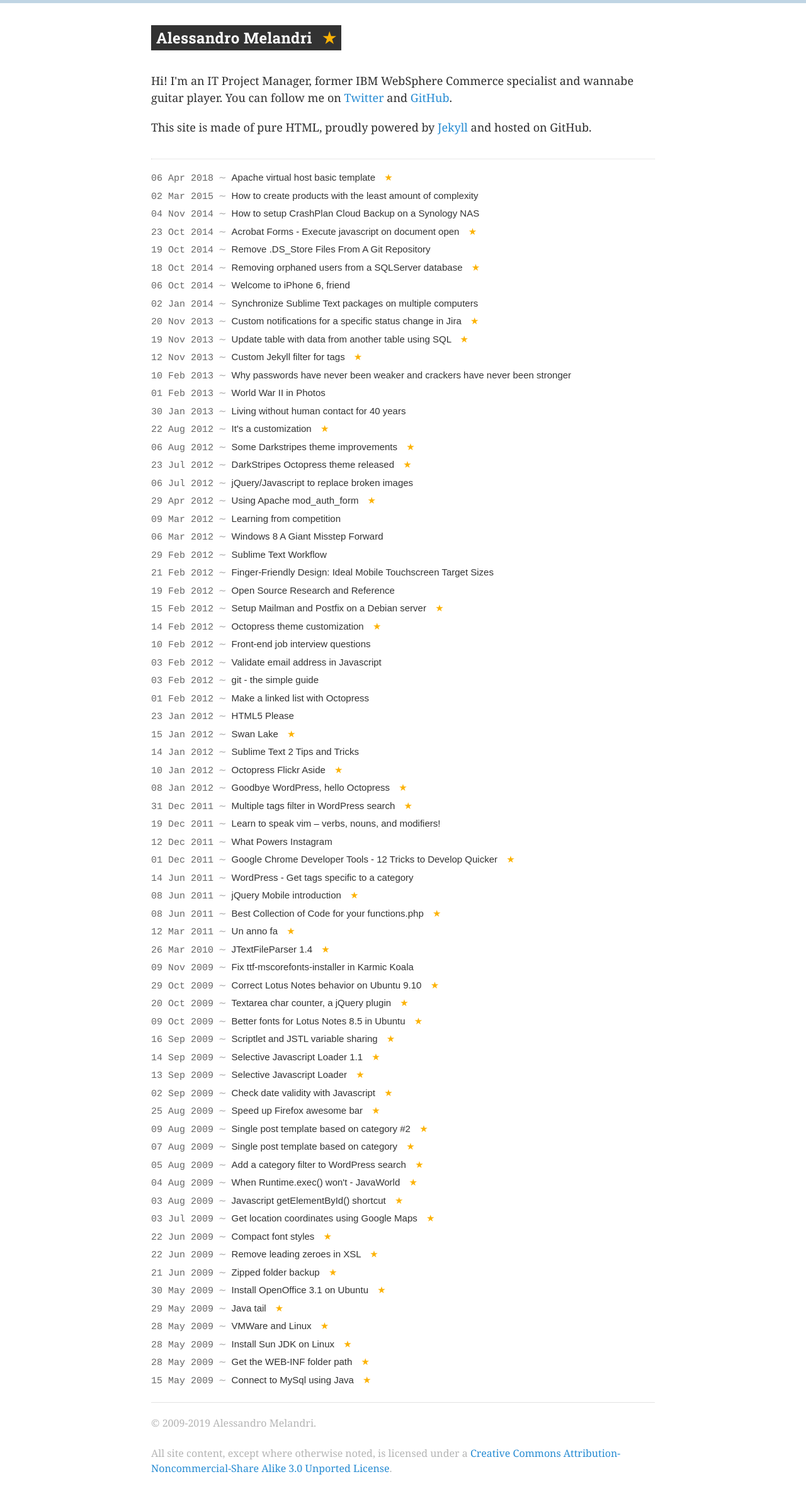
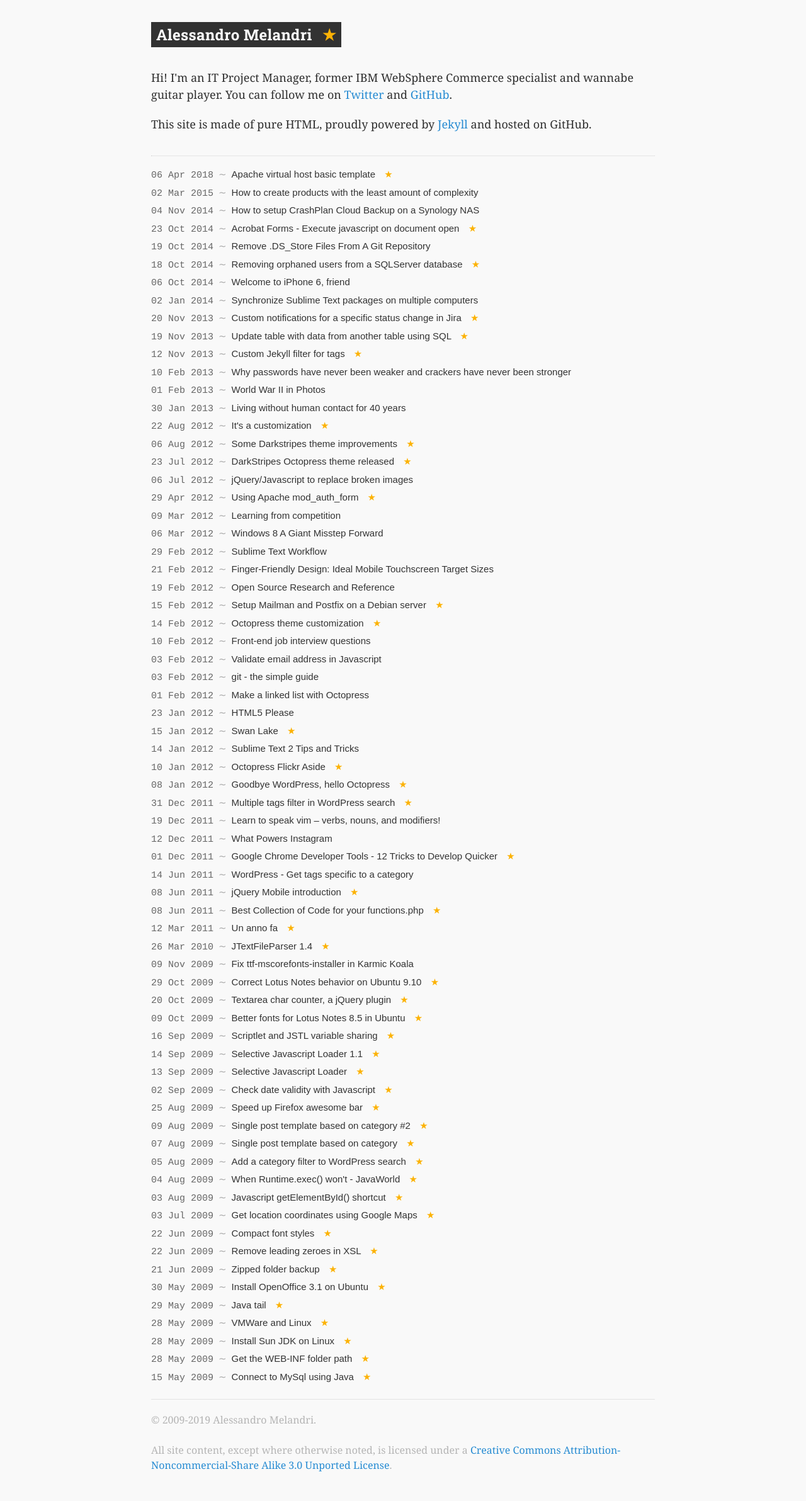
Before and after one commit to amelandri/amelandri.github.io, a Jekyll site: the page built from index.html, in a window 1280 px wide. Shown: the whole page at 63% size. Built offline with Jekyll 4.4.1, drawn with Linux system fonts in a browser that asks for light colours; the list of posts is cut into pages by our own code; comment, search, counter and statistics services are not loaded.

Commit message:
Background color changes

```diff
--- a/public/css/style.css
+++ b/public/css/style.css
@@ -30,10 +30,9 @@ html {
 
 body {
     color: #2f2f2f;
-    background-color: #fff;
+    background-color: #f9f9f9;
     -webkit-text-size-adjust: 100%;
     -ms-text-size-adjust: 100%;
-    border-top: 5px solid #c0d5e4;
 }
 
 
```
